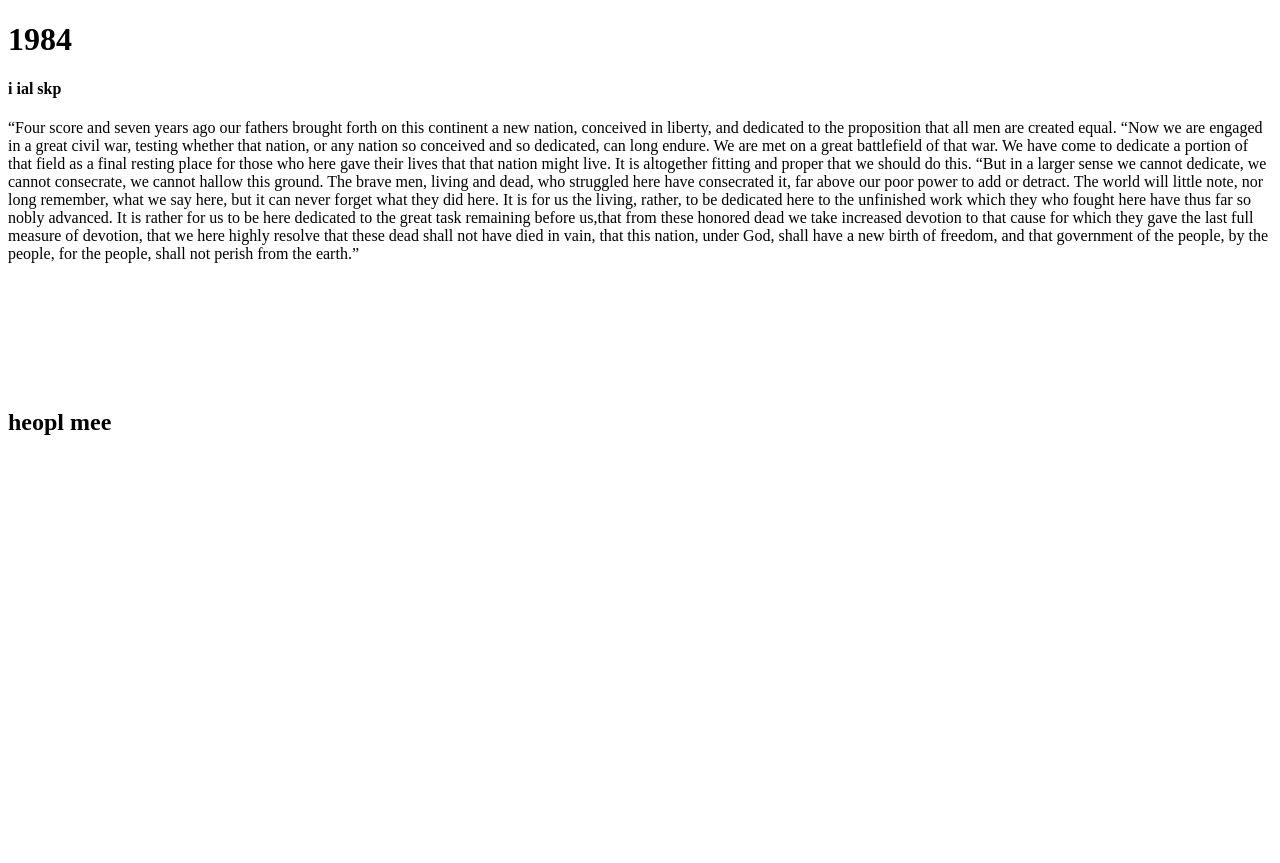
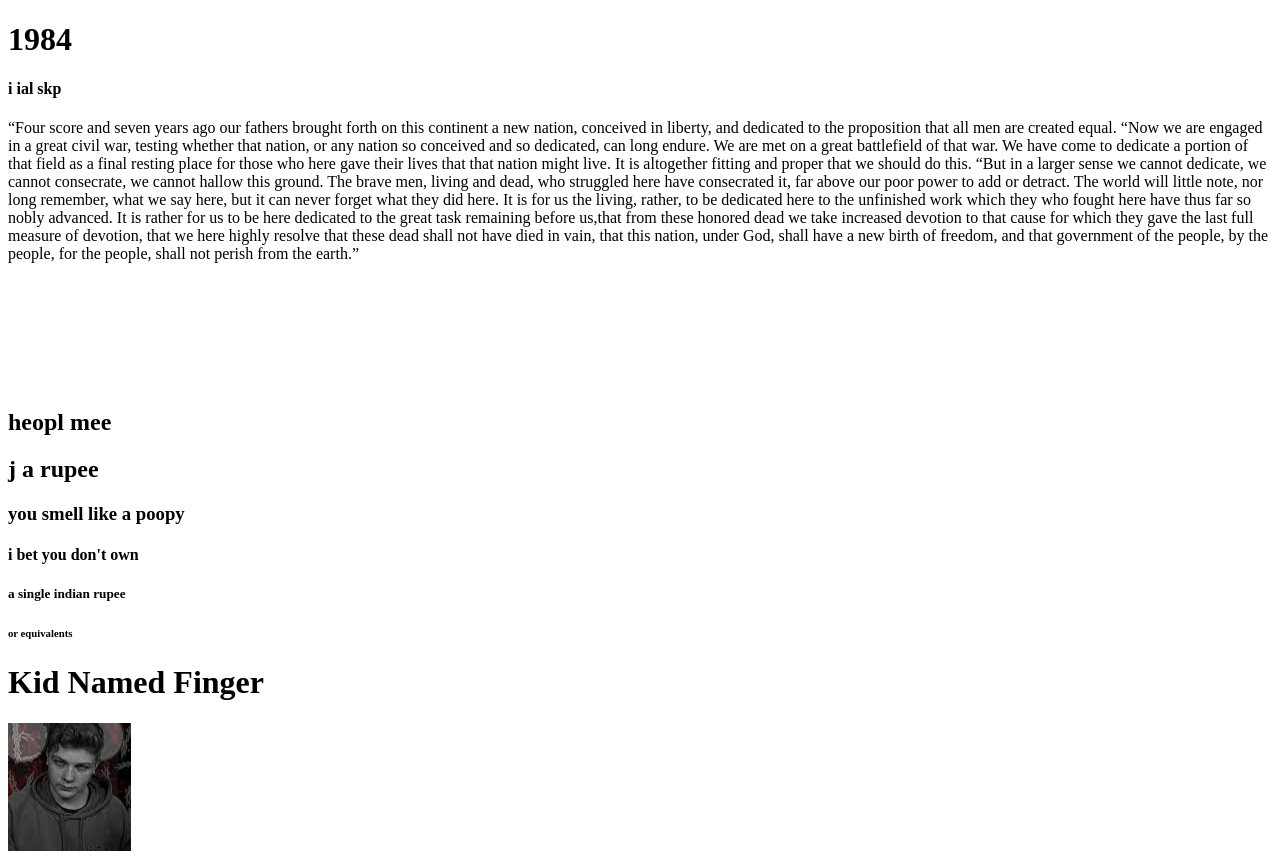
Before and after one commit to jdiofhaso/jaropee, a plain HTML site: page index.html in a window 1280 px wide. Before the commit the page ends 800 px from the top, so only its background shows below. Drawn offline with Linux system fonts and the light colour scheme.

Commit message:
Update index.html

```diff
--- a/index.html
+++ b/index.html
@@ -13,5 +13,12 @@
 <marquee behavior:"alternating">sense</marquee>
 <h2>heopl mee</h2>
 <title> jaroupe moemr!!!</title>
+    <h2>j a rupee</h2>
+    <h3>you smell like a poopy</h3>
+    <h4>i bet you don't own</h4>
+    <h5>a single indian rupee</h5>
+    <h6>or equivalents</h6>
+    <h1>Kid Named Finger</h1>
+    <img src='Screenshot 2023-09-08 10.37.56 AM.png'>
 </body>
 </html>
```
